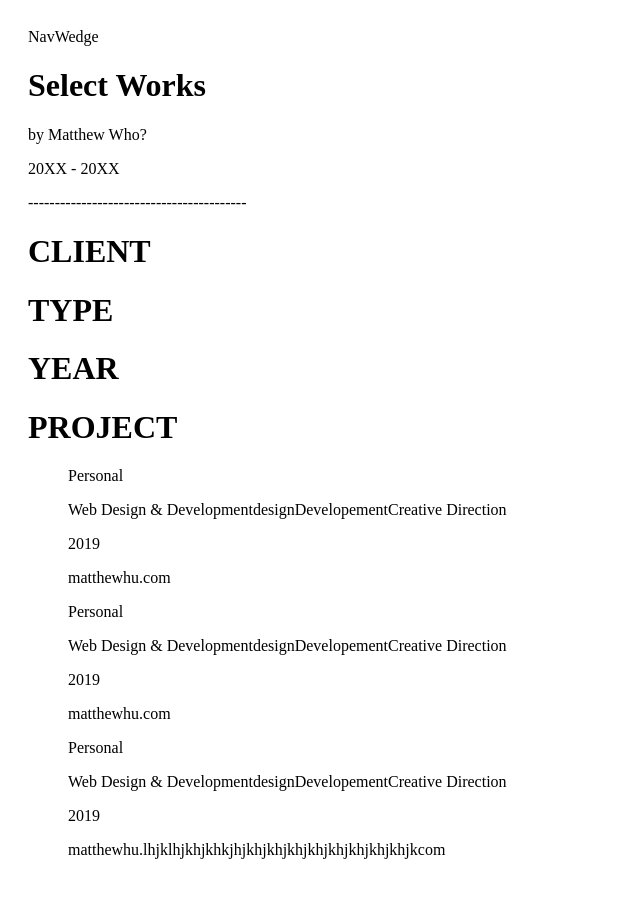
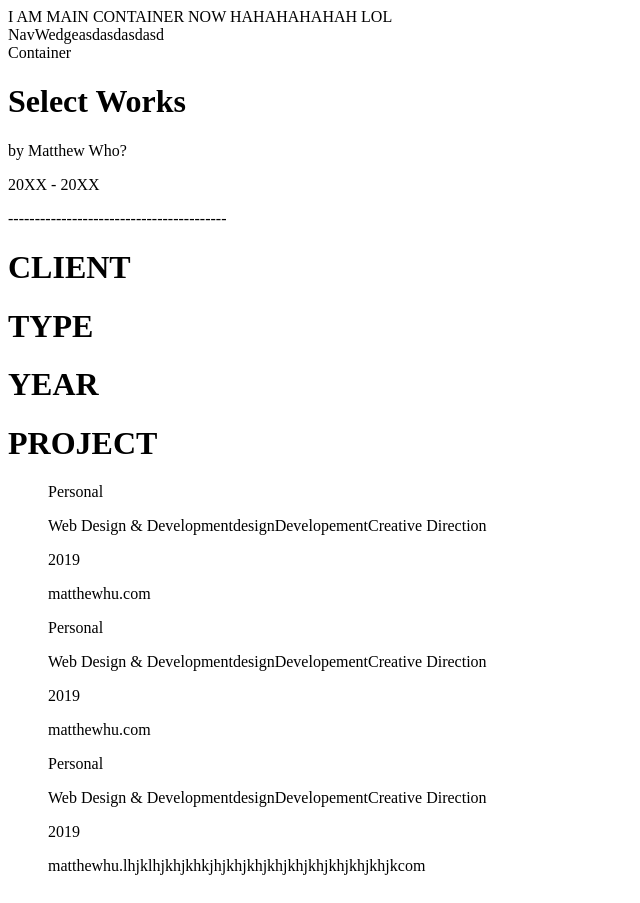
Before and after one commit to wagabooga/MatthewHuTwo, a React (Create React App) app in the folder frontend/: page / in a window 1280 px wide. Shown: the whole page, without its empty margins (0-640 px from the left). Built offline with nearby package versions, Linux system fonts and the light colour scheme.

Commit message:
aha moment with react-router and moved it up, aswell as renamed alot and WIP changing directories because too many files i need too organize

```diff
--- a/frontend/src/App.css
+++ b/frontend/src/App.css
@@ -1,3 +1,18 @@
-.wrapper {
-  padding: 20px;
+
+/* main container is  */
+.app {
+  min-height: 100vh;
+  width: 100%;
+  overflow: hidden;
+  background: rgba(38, 189, 30, 0.2);
 }
+/* .main_container {
+  min-height: 100vh;
+  width: 100%;
+  overflow: hidden;
+  background: rgba(38, 189, 30, 0.2);
+} */
+
+/* .NavWedge {
+
+} */
--- a/frontend/src/App.js
+++ b/frontend/src/App.js
@@ -1,21 +1,10 @@
-// React Router v6 swapped Switch to Routes
-import { BrowserRouter, Route, Routes } from 'react-router-dom';
 
-import './App.css';
-import Miscellaneous from './components/Home/Misc/Miscellaneous';
-import Home from './components/Home/Root/Home';
 
 
 function App() {
   return (
-    <div className="wrapper">
-
-      <BrowserRouter>
-        <Routes>
-        <Route path="/" element={ <Home /> } />
-        <Route path="/Misc" element={ <Miscellaneous /> } />
-        </Routes>
-      </BrowserRouter>
+    <div className="main_container">
+      I AM MAIN CONTAINER NOW HAHAHAHAHAH LOL
     </div>
   );
 }
--- /dev/null
+++ b/frontend/src/components/Container/Container.js
@@ -0,0 +1,9 @@
+import React from 'react'
+
+function Container() {
+  return (
+    <div>Container</div>
+  )
+}
+
+export default Container
--- a/frontend/src/components/Home/Root/Home.js
+++ /dev/null
@@ -1,29 +0,0 @@
-import React from 'react'
-import NavWedge from '../../NavWedge/NavWedge'
-import ProjectList from './ProjectList'
-import TitleDivBox from '../TitleDivBox/TitleDivBox'
-
-/*
-NavWedge will need to be sized 1/3rd of screen
-*/
-
-function Home() {
-  return (
-  <>
-    <div>
-      <NavWedge />
-    </div>
-
-    <div>
-      <TitleDivBox />
-      <ProjectList />
-    </div>
-
-
-  </>
-
-
-  )
-}
-
-export default Home
--- a/frontend/src/components/NavWedge/NavWedge.js
+++ b/frontend/src/components/NavWedge/NavWedge.js
@@ -2,7 +2,7 @@ import React from 'react'
 
 function NavWedge() {
   return (
-    <div>NavWedge</div>
+    <div className="NavWedge">NavWedgeasdasdasdasd</div>
   )
 }
 
--- a/frontend/src/components/Home/Root/ProjectList.js
+++ b/frontend/src/components/RightPanel/Homepage-right-side/ProjectList.js
@@ -46,8 +46,6 @@ const projectListElements = myOwnData.map((projectObject) => {
     />
   );
 })
-
-
 return (
   <div>
     <ProjectObjectHeader />
--- /dev/null
+++ b/frontend/src/components/RightPanel/RightPanel.js
@@ -0,0 +1,23 @@
+import React from 'react'
+import Container from '../Container/Container'
+import NavWedge from '../../components/NavWedge/NavWedge'
+import ProjectList from './Homepage-right-side/ProjectList'
+import TitleDivBox from './TitleDivBox/TitleDivBox'
+/*
+NavWedge will need to be sized 1/3rd of screen
+*/
+
+function RightPanel() {
+  return (
+  <div className="RightPanel">
+      <NavWedge />
+      <Container />
+      <TitleDivBox />
+      <ProjectList />
+  </div>
+
+
+  )
+}
+
+export default RightPanel
--- a/frontend/src/index.js
+++ b/frontend/src/index.js
@@ -1,11 +1,25 @@
 import React from 'react';
 import ReactDOM from 'react-dom';
+// React Router v6 swapped Switch to Routes
+
 
 import App from './App';
+import { BrowserRouter, Route, Routes } from 'react-router-dom';
+
+import './App.css';
+import Miscellaneous from './components/RightPanel/Misc/Miscellaneous';
+import RightPanel from './components/RightPanel/RightPanel';
 
 ReactDOM.render(
   <React.StrictMode>
+    <BrowserRouter>
     <App />
+        <Routes>
+        <Route path="/" element={ <RightPanel /> } />
+        <Route path="/Misc" element={ <Miscellaneous /> } />
+
+        </Routes>
+      </BrowserRouter>
   </React.StrictMode>,
   document.getElementById('root')
 );
```
Also changed, not shown: frontend/src/components/RightPanel/Homepage-right-side/ProjectObject.js (renamed from frontend/src/components/Home/Root/ProjectObject.js), frontend/src/components/RightPanel/Homepage-right-side/ProjectObjectHeader.js (renamed from frontend/src/components/Home/Root/ProjectObjectHeader.js), frontend/src/components/RightPanel/Misc/Miscellaneous.js (renamed from frontend/src/components/Home/Misc/Miscellaneous.js), frontend/src/components/RightPanel/TitleDivBox/TitleDivBox.js (renamed from frontend/src/components/Home/TitleDivBox/TitleDivBox.js).
